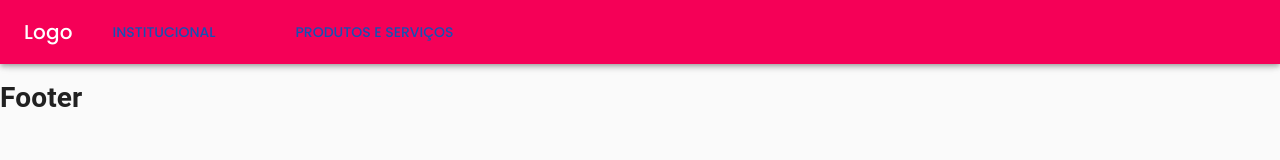
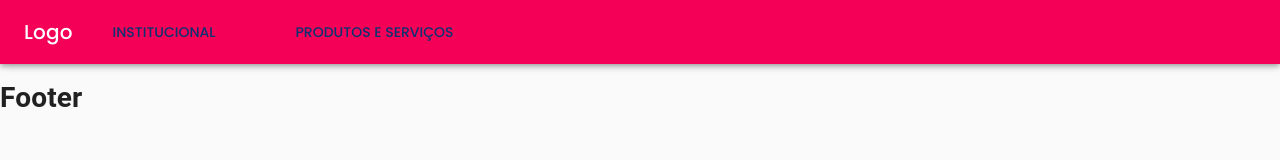
Before and after one commit to irwinschmitt/latitude-boilerplate, a React (Create React App) app: page / in a window 1280 px wide. Shown: the top 160 px of the page. Built offline with nearby package versions, Linux system fonts and the light colour scheme.

Commit message:
Update primary colors

```diff
--- a/src/App.jsx
+++ b/src/App.jsx
@@ -1,17 +1,10 @@
 import * as React from "react";
-import { createTheme } from "@material-ui/core";
 import Login from "./pages/Login";
 import MuiThemeProvider from "./theme";
 
-export const theme = createTheme({
-  typography: {
-    fontFamily: ["Poppins"].join(","),
-  },
-});
-
 export default function App() {
   return (
-    <MuiThemeProvider theme={theme}>
+    <MuiThemeProvider>
       <Login />
     </MuiThemeProvider>
   );
--- a/src/theme.jsx
+++ b/src/theme.jsx
@@ -7,15 +7,17 @@ const useGlobalStyles = makeStyles({
     body: {
       height: "100vh",
     },
+    root: {
+      height: "100vh",
+    },
   },
 });
 
 const theme = createTheme({
   palette: {
     primary: {
-      dark: "#0C326F",
-      main: "#1351B4",
-      light: "#2670E8",
+      main: "#0C326F",
+      light: "#1351B4",
       blue300: "#5992ED",
       blue100: "#B5CFF7",
     },
```
